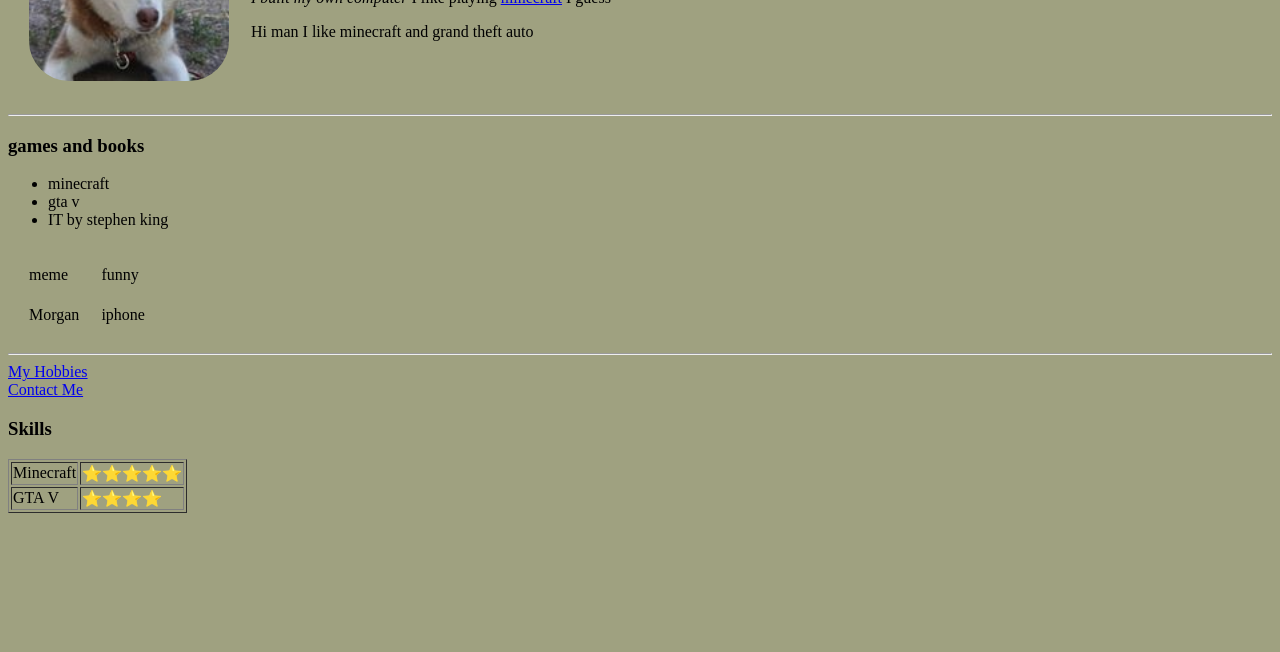
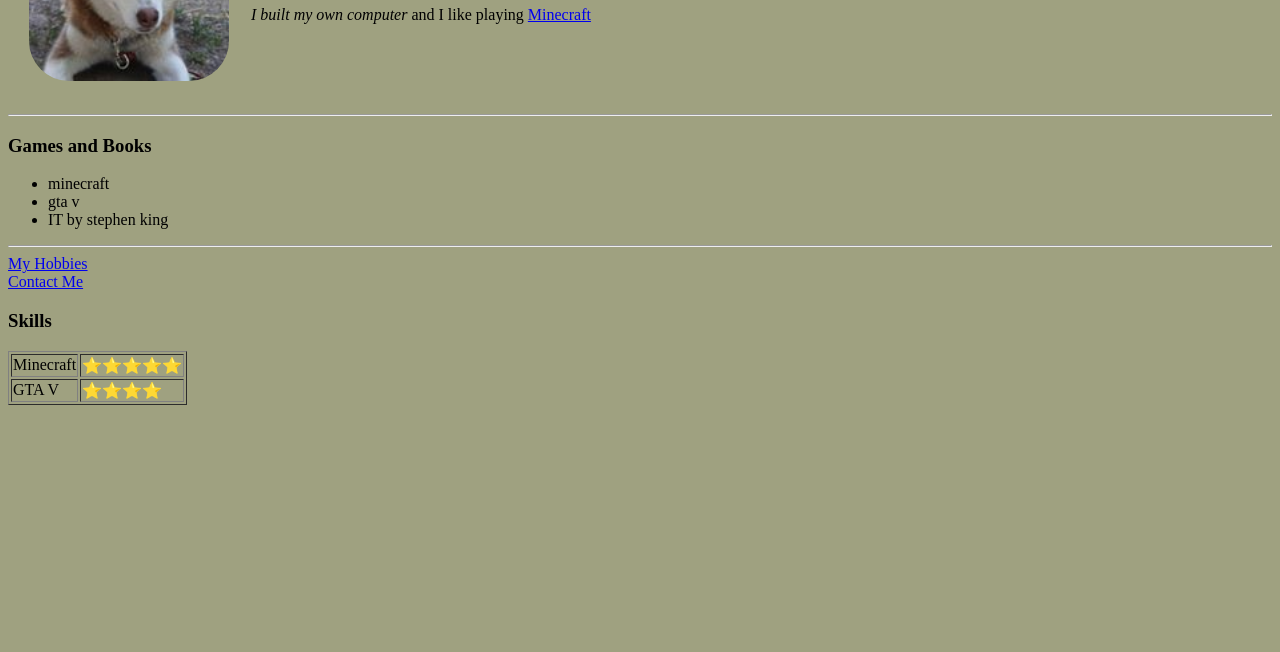
Before and after one commit to mortech15/pc, a plain HTML site: page index.html in a window 1280 px wide. Shown: the part 148-800 px from the top of the page. Drawn offline with Linux system fonts and the light colour scheme.

Commit message:
Add files via upload

```diff
--- a/contactme.html
+++ b/contactme.html
@@ -5,13 +5,14 @@
     <meta charset="UTF-8">
     <meta name="viewport" content="width=device-width, initial-scale=1.0">
     <meta http-equiv="X-UA-Compatible" content="ie=edge">
-    <title>Document</title>
+    <title>Contact Me</title>
+    <link rel="shortcut icon" href="images/favicon.ico">
   </head>
 
   <body style="background-color:#9fa180;">
 
 
-  <h1>Contact Details</h1>
+  <h1>Contact Details (this is beta so it might look weird)</h1>
   <p>
     morganorsay@gmail.com
   </p>
--- a/index.html
+++ b/index.html
@@ -13,27 +13,31 @@
   <meta charset="utf-8">
   <title>Morgan</title>
   <link rel="shortcut icon" href="images/favicon.ico">
+  <style>
+
+body {
+background-color:#9fa180;
+}
+
+  </style>
 </head>
 
-<body style="background-color:#9fa180;">
+<body>
   <table cellspacing="20">
     <tr>
       <td><img class="mc" src="images/khan.jpg" alt="khan"></td>
       <td>
         <h1>Morgan</h1>
         <p>
-          <em>I built my own computer</em> I like playing
-          <a href="https://namemc.com/profile/Terminator_T80.2" target="_blank">minecraft</a> I guess
-        </p>
-        <p>
-          Hi man I like minecraft and grand theft auto
+          <em>I built my own computer</em> and I like playing
+          <a href="https://namemc.com/profile/Terminator_T80.2" target="_blank">Minecraft</a>
         </p>
       </td>
     </tr>
   </table>
 
   <hr />
-  <h3>games and books</h3>
+  <h3>Games and Books</h3>
   <ul>
     <li>
       minecraft
@@ -45,24 +49,6 @@
       IT by stephen king
     </li>
   </ul>
-  <table cellspacing="20">
-    <tr>
-      <td>
-        meme
-      </td>
-      <td>
-        funny
-      </td>
-    </tr>
-    <tr>
-      <td>
-        Morgan
-      </td>
-      <td>
-        iphone
-      </td>
-    </tr>
-  </table>
   <hr />
   <a href="hobbies.html">My Hobbies</a>
   <br />
```
Also changed, not shown: hobbies.html (+21 -1 lines).
